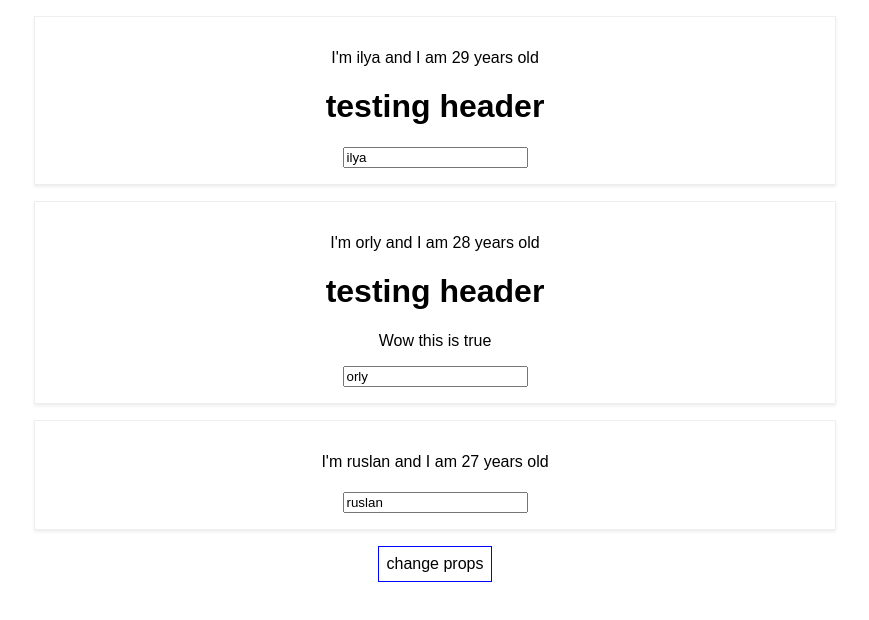
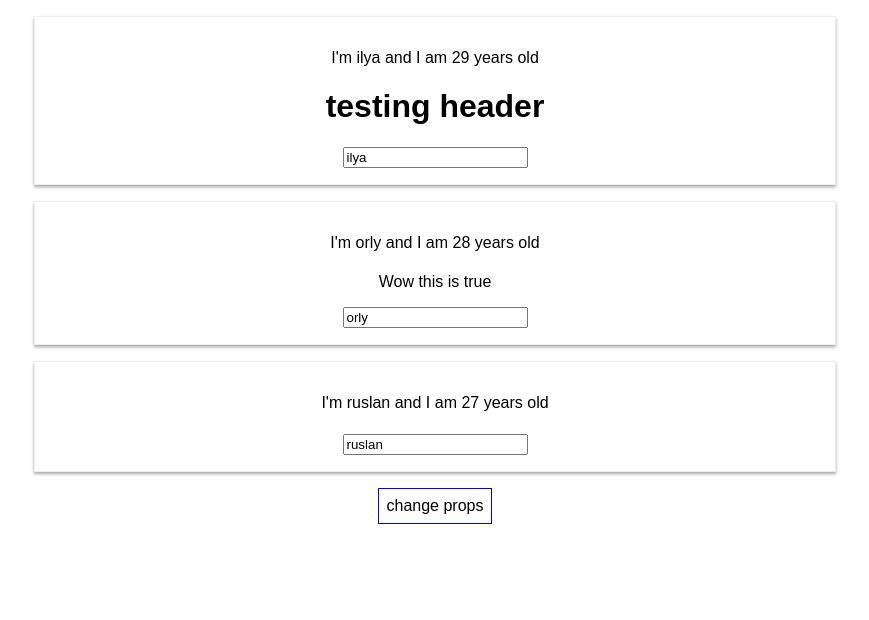
Before and after one commit to ilyakolker/react-udemy, a React (Create React App) app: page / in a window 1280 px wide. Shown: the top 620 px of the page, without its empty margins (205-1074 px from the left). Built offline with nearby package versions, Linux system fonts and the light colour scheme.

Commit message:
some changes leason 44

```diff
--- a/src/App.js
+++ b/src/App.js
@@ -14,7 +14,7 @@ class App extends Component {
 
   }
 
-  SwitchHandler = (newName)=>{
+  SwitchNameHandler = (newName)=>{
     this.setState({
       persons:[
         {name: newName, age:29},
@@ -53,15 +53,14 @@ SwitchHandlerInput = (e) => {
       <Person
         name={this.state.persons[1].name}
         age={this.state.persons[1].age}
-        title="testing header"
-        click={this.SwitchHandler.bind(this, "Da king")}
+        click={this.SwitchNameHandler.bind(this, "Da king")}
         changed={this.SwitchHandlerInput}>Wow this is true</Person>
       <Person
         name={this.state.persons[2].name}
         age={this.state.persons[2].age}/>
       <button
       style={style}
-      onClick={()=>this.SwitchHandler("kolker")}>change props</button>
+      onClick={()=>this.SwitchNameHandler("kolker")}>change props</button>
       </div>
     );
   }
--- a/src/Person/Person.css
+++ b/src/Person/Person.css
@@ -2,7 +2,7 @@
     width: 60%;
     margin: 16px auto;
     border: 1px solid #eee;
-    box-shadow: 0 2px 3px #eee;
+    box-shadow: 0 2px 3px rgb(168, 168, 168);
     padding: 16px;
     text-align: center;
 }
```
Also changed, not shown: 1 other file (tests, documents, lock files or other folders).
